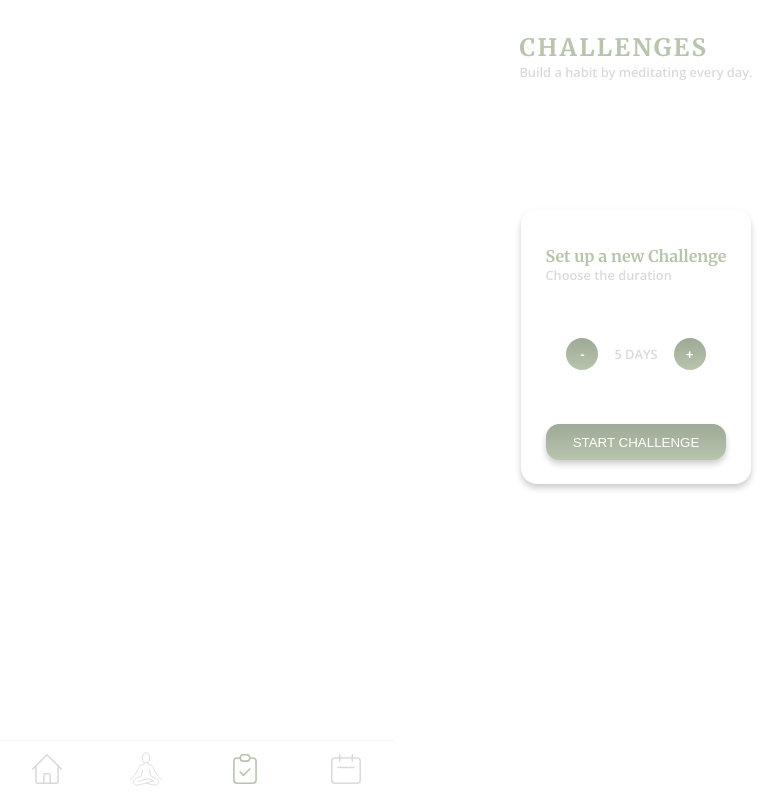
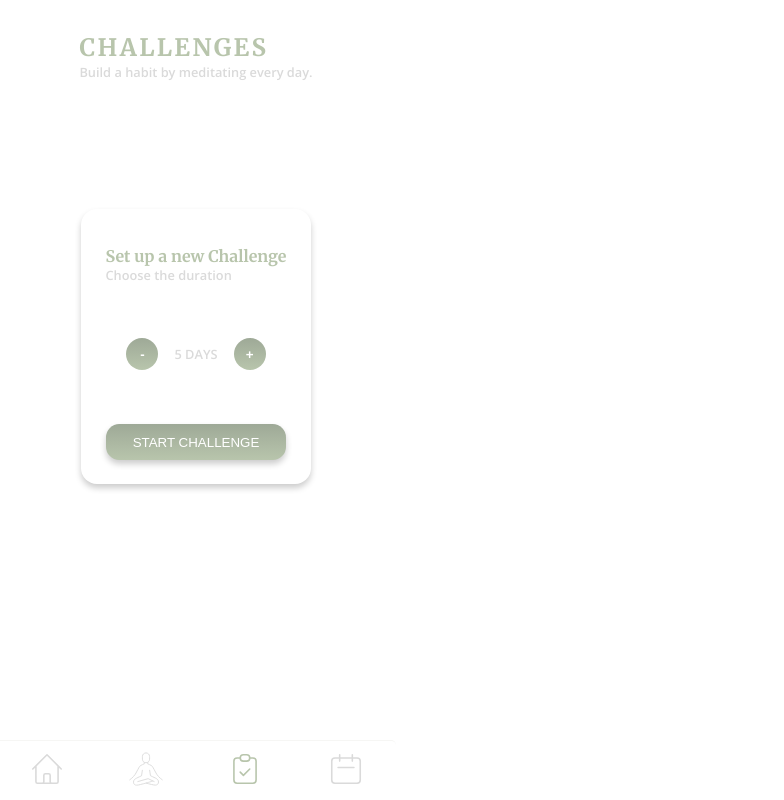
Before and after one commit to Torfeltorfel/capstone-project, a React (Vite) app: page /challenge in a window 1280 px wide. Shown: the whole page, without its empty margins (4-788 px from the left). Built offline with nearby package versions, Linux system fonts and the light colour scheme.

Commit message:
💄 Add max-width on challenge page

```diff
--- a/src/app/pages/Challenge/Challenge.tsx
+++ b/src/app/pages/Challenge/Challenge.tsx
@@ -104,6 +104,7 @@ const Container = styled.div`
   height: 100vh;
   max-width: 100vw;
   background-image: var(--white);
+  max-width: 25rem;
 `;
 
 const ContentContainer = styled.div`
```
